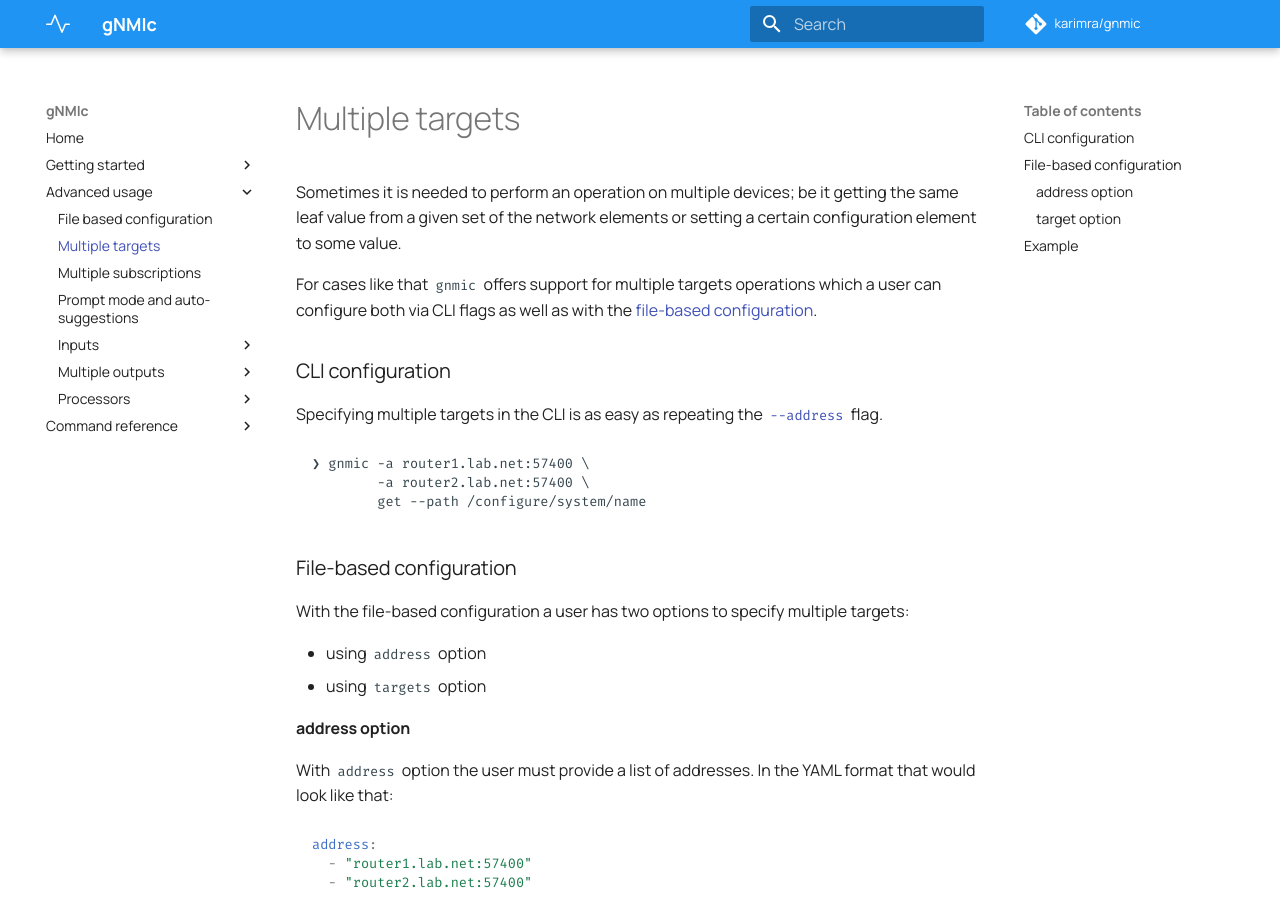
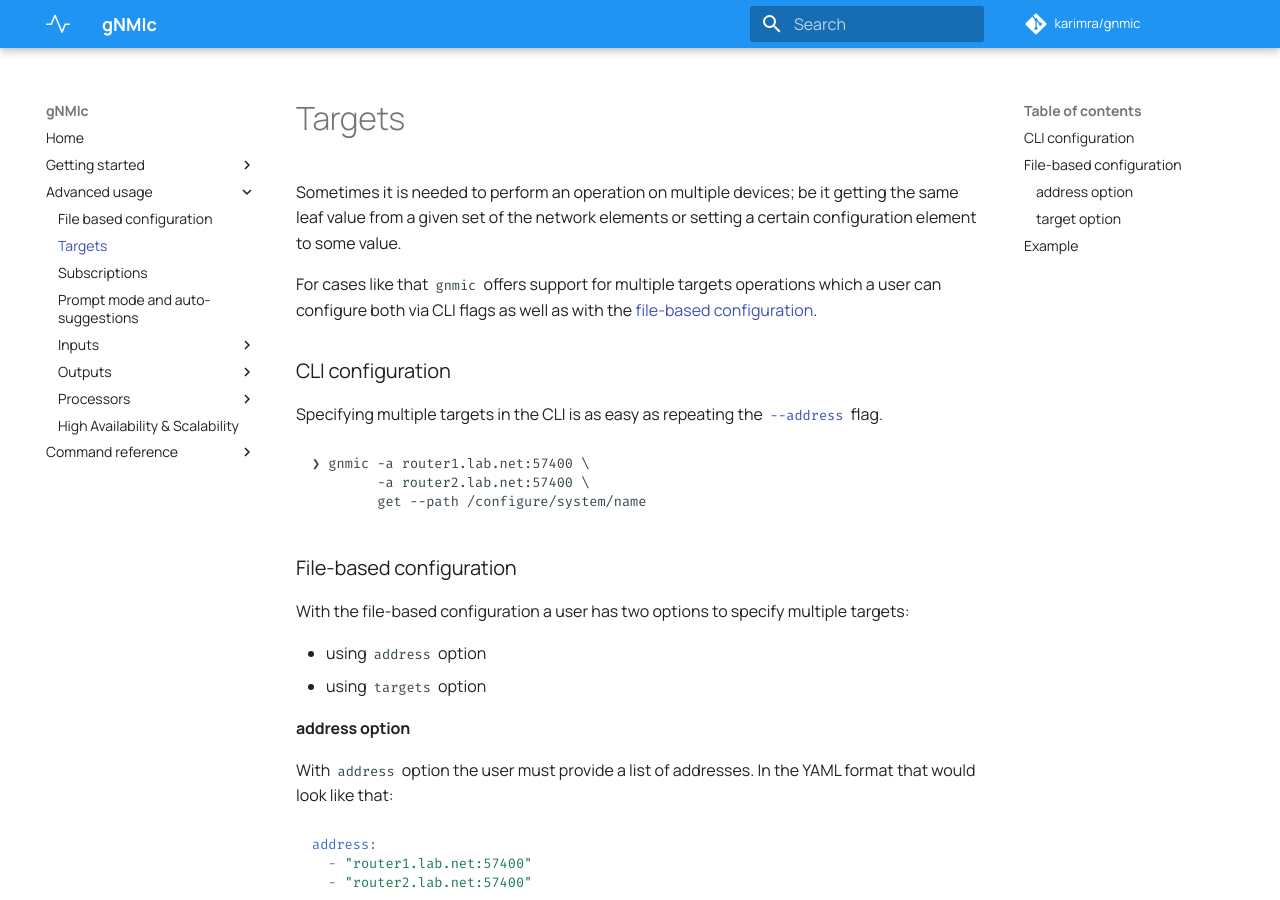
Before and after one commit to karimra/gnmic, an MkDocs documentation site: the page built from docs/advanced/multi_target.md, in a window 1280 px wide and 900 px high. Built offline with MkDocs 1.6.1 and Material for MkDocs 9.7.7, drawn with Linux system fonts in a browser that asks for light colours; comment, search, counter and statistics services are not loaded.

Commit message:
update docs

```diff
--- a/mkdocs.yml
+++ b/mkdocs.yml
@@ -7,15 +7,15 @@
       - Global flags: global_flags.md
   - Advanced usage:
       - File based configuration: advanced/file_cfg.md
-      - Multiple targets: advanced/multi_target.md
-      - Multiple subscriptions: advanced/subscriptions.md
+      - Targets: advanced/multi_target.md
+      - Subscriptions: advanced/subscriptions.md
       - Prompt mode and auto-suggestions: advanced/prompt_suggestions.md
       - Inputs:
          - Introduction: advanced/inputs/input_intro.md
          - NATS: advanced/inputs/nats_input.md
          - STAN: advanced/inputs/stan_input.md
          - Kafka: advanced/inputs/kafka_input.md
-      - Multiple outputs:
+      - Outputs:
           - Introduction: advanced/multi_outputs/output_intro.md
           - File: advanced/multi_outputs/file_output.md
           - NATS: advanced/multi_outputs/nats_output.md
@@ -36,6 +36,7 @@
           - Strings: advanced/event_processors/event_strings.md
           - To Tag: advanced/event_processors/event_to_tag.md
           - Write: advanced/event_processors/event_write.md
+      - High Availability & Scalability: advanced/HA.md
   - Command reference:
       - Capabilities: cmd/capabilities.md
       - Get: cmd/get.md
```
Also changed, not shown: docs/advanced/HA.md (added, +20 -0 lines), docs/cmd/subscribe.md (+15 -0 lines).
